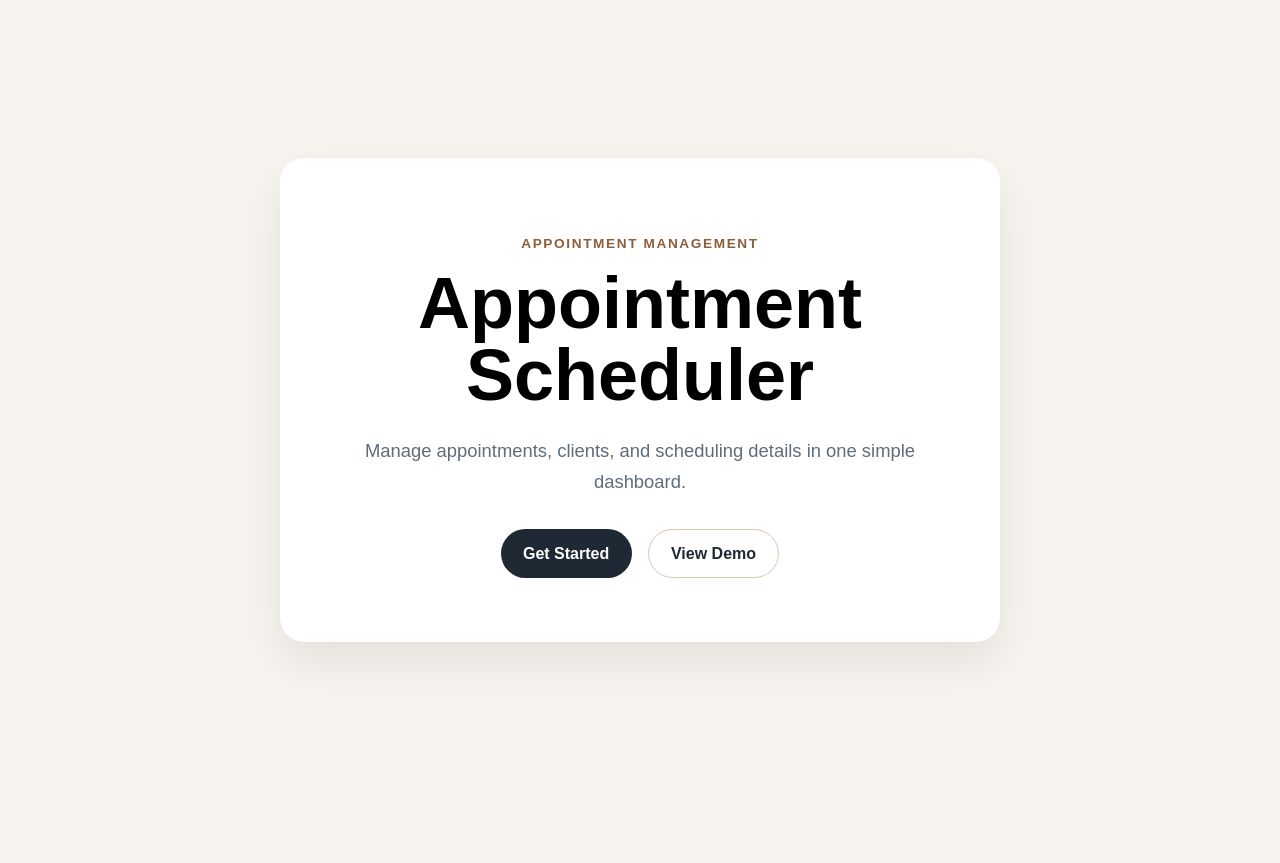
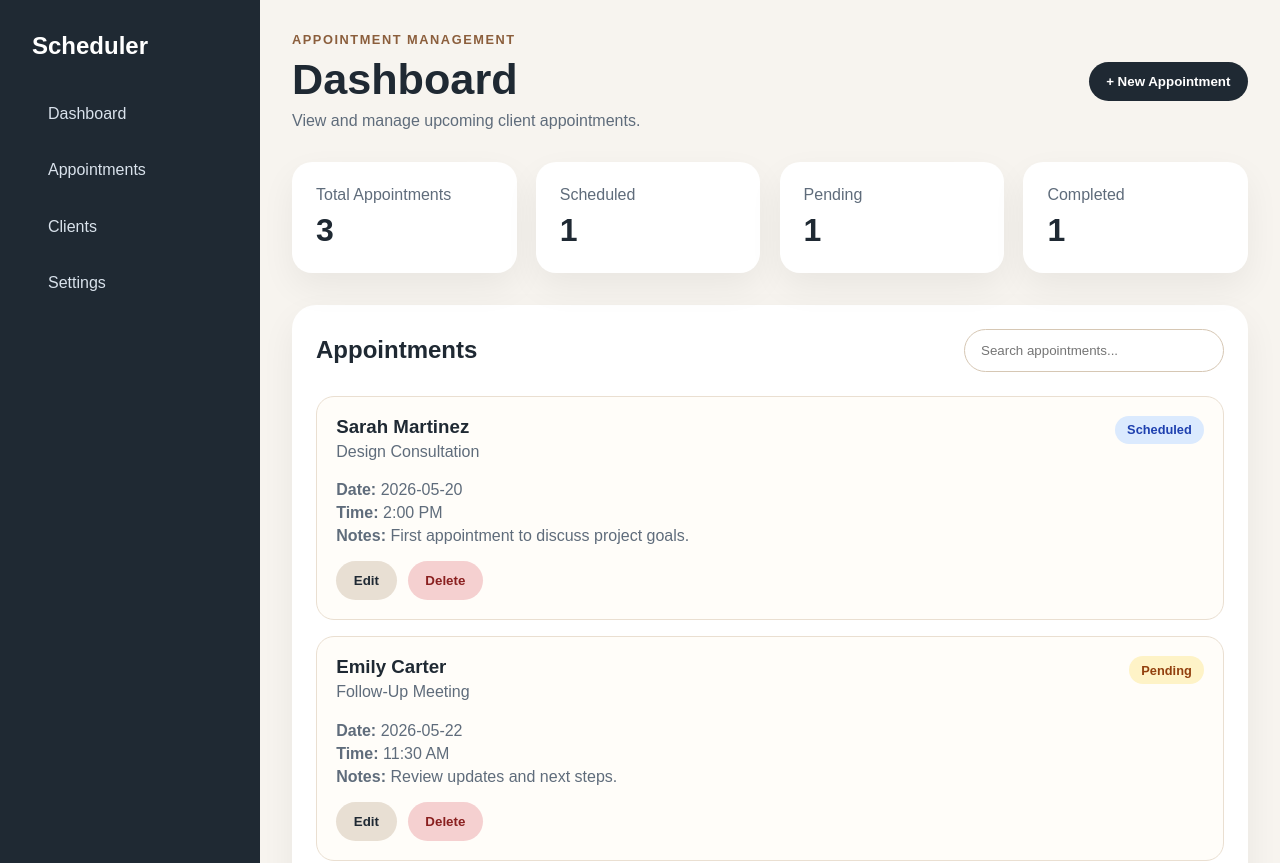
Before and after one commit to adamBlank99/appointment_scheduler_app, a React (Vite) app: page / in a window 1280 px wide. Shown: the top 863 px of the page. Before the commit the page ends 800 px from the top, so only its background shows below. Built offline with nearby package versions, Linux system fonts and the light colour scheme.

Commit message:
Create static dashboard layout

```diff
--- a/src/App.css
+++ b/src/App.css
@@ -1,79 +1,238 @@
-.app {
+.dashboard-page {
   min-height: 100vh;
-  display: flex;
-  align-items: center;
-  justify-content: center;
-  padding: 2rem;
+  display: grid;
+  grid-template-columns: 260px 1fr;
   background: #f7f4ef;
   color: #1f2933;
 }
 
-.hero {
-  max-width: 720px;
-  text-align: center;
-  background: #ffffff;
-  padding: 4rem 3rem;
-  border-radius: 24px;
-  box-shadow: 0 20px 45px rgba(0, 0, 0, 0.08);
+.sidebar {
+  background: #1f2933;
+  color: white;
+  padding: 2rem;
+}
+
+.sidebar h2 {
+  margin: 0 0 2rem;
+}
+
+.sidebar nav {
+  display: flex;
+  flex-direction: column;
+  gap: 0.8rem;
+}
+
+.sidebar a {
+  color: #d9e2ec;
+  text-decoration: none;
+  padding: 0.8rem 1rem;
+  border-radius: 12px;
+}
+
+.sidebar a:hover {
+  background: rgba(255, 255, 255, 0.1);
+}
+
+.dashboard-content {
+  padding: 2rem;
+}
+
+.dashboard-header {
+  display: flex;
+  align-items: center;
+  justify-content: space-between;
+  gap: 1.5rem;
+  margin-bottom: 2rem;
 }
 
 .eyebrow {
-  margin-bottom: 1rem;
-  font-size: 0.85rem;
+  margin: 0 0 0.5rem;
+  font-size: 0.8rem;
   font-weight: 700;
   letter-spacing: 0.12em;
   text-transform: uppercase;
   color: #8b5e3c;
 }
 
-.hero h1 {
+.dashboard-header h1 {
   margin: 0;
-  font-size: clamp(2.5rem, 6vw, 4.5rem);
-  line-height: 1;
-  color: #000000;
-
+  font-size: 2.7rem;
 }
 
-.hero-text {
-  max-width: 560px;
-  margin: 1.5rem auto 2rem;
-  font-size: 1.15rem;
-  line-height: 1.7;
+.dashboard-subtitle {
+  margin: 0.5rem 0 0;
   color: #5f6c7b;
 }
 
-.hero-actions {
-  display: flex;
-  justify-content: center;
-  gap: 1rem;
-  flex-wrap: wrap;
-}
-
-button {
-  font: inherit;
-}
-
 .primary-button,
-.secondary-button {
-  padding: 0.9rem 1.4rem;
+.secondary-button,
+.danger-button {
+  border: none;
   border-radius: 999px;
+  padding: 0.75rem 1.1rem;
   cursor: pointer;
   font-weight: 700;
 }
 
 .primary-button {
-  border: none;
   background: #1f2933;
   color: white;
 }
 
 .secondary-button {
-  border: 1px solid #d6c7b4;
-  background: transparent;
+  background: #e8dfd3;
   color: #1f2933;
 }
 
-.primary-button:hover,
-.secondary-button:hover {
-  transform: translateY(-2px);
+.danger-button {
+  background: #f5d0d0;
+  color: #8a1f1f;
 }
+
+.stats-grid {
+  display: grid;
+  grid-template-columns: repeat(4, 1fr);
+  gap: 1.2rem;
+  margin-bottom: 2rem;
+}
+
+.stat-card {
+  background: white;
+  padding: 1.5rem;
+  border-radius: 20px;
+  box-shadow: 0 14px 35px rgba(0, 0, 0, 0.06);
+}
+
+.stat-card p {
+  margin: 0;
+  color: #5f6c7b;
+}
+
+.stat-card h2 {
+  margin: 0.5rem 0 0;
+  font-size: 2rem;
+}
+
+.appointments-section {
+  background: white;
+  padding: 1.5rem;
+  border-radius: 24px;
+  box-shadow: 0 14px 35px rgba(0, 0, 0, 0.06);
+}
+
+.section-header {
+  display: flex;
+  align-items: center;
+  justify-content: space-between;
+  gap: 1rem;
+  margin-bottom: 1.5rem;
+}
+
+.section-header h2 {
+  margin: 0;
+}
+
+.section-header input {
+  width: 260px;
+  padding: 0.8rem 1rem;
+  border: 1px solid #d6c7b4;
+  border-radius: 999px;
+}
+
+.appointments-grid {
+  display: grid;
+  gap: 1rem;
+}
+
+.appointment-card {
+  border: 1px solid #eadfd1;
+  border-radius: 18px;
+  padding: 1.2rem;
+  background: #fffdf9;
+}
+
+.appointment-card-header {
+  display: flex;
+  align-items: flex-start;
+  justify-content: space-between;
+  gap: 1rem;
+  margin-bottom: 1rem;
+}
+
+.appointment-card h3 {
+  margin: 0;
+}
+
+.appointment-card p {
+  margin: 0.3rem 0;
+  color: #5f6c7b;
+}
+
+.status-badge {
+  padding: 0.4rem 0.75rem;
+  border-radius: 999px;
+  font-size: 0.8rem;
+  font-weight: 700;
+}
+
+.status-badge.scheduled {
+  background: #dbeafe;
+  color: #1e40af;
+}
+
+.status-badge.pending {
+  background: #fef3c7;
+  color: #92400e;
+}
+
+.status-badge.completed {
+  background: #dcfce7;
+  color: #166534;
+}
+
+.appointment-details {
+  margin-bottom: 1rem;
+}
+
+.appointment-actions {
+  display: flex;
+  gap: 0.7rem;
+}
+
+@media (max-width: 900px) {
+  .dashboard-page {
+    grid-template-columns: 1fr;
+  }
+
+  .sidebar {
+    display: none;
+  }
+
+  .dashboard-header {
+    flex-direction: column;
+    align-items: flex-start;
+  }
+
+  .stats-grid {
+    grid-template-columns: repeat(2, 1fr);
+  }
+
+  .section-header {
+    flex-direction: column;
+    align-items: flex-start;
+  }
+
+  .section-header input {
+    width: 100%;
+  }
+}
+
+@media (max-width: 600px) {
+  .dashboard-content {
+    padding: 1rem;
+  }
+
+  .stats-grid {
+    grid-template-columns: 1fr;
+  }
+}
--- a/src/App.jsx
+++ b/src/App.jsx
@@ -1,24 +1,8 @@
-import './App.css'
+import Dashboard from "./pages/Dashboard"
+import "./App.css"
 
 function App() {
-  return (
-    <main className="app">
-      <section className="hero">
-        <p className="eyebrow">Appointment Management</p>
-
-        <h1>Appointment Scheduler</h1>
-
-        <p className="hero-text">
-          Manage appointments, clients, and scheduling details in one simple dashboard.
-        </p>
-
-        <div className="hero-actions">
-          <button className="primary-button">Get Started</button>
-          <button className="secondary-button">View Demo</button>
-        </div>
-      </section>
-    </main>
-  )
+  return <Dashboard />
 }
 
 export default App
--- /dev/null
+++ b/src/components/AppointmentCard.jsx
@@ -0,0 +1,35 @@
+function AppointmentCard({ appointment }) {
+    return (
+      <article className="appointment-card">
+        <div className="appointment-card-header">
+          <div>
+            <h3>{appointment.clientName}</h3>
+            <p>{appointment.service}</p>
+          </div>
+
+          <span className={`status-badge ${appointment.status.toLowerCase()}`}>
+            {appointment.status}
+          </span>
+        </div>
+
+        <div className="appointment-details">
+          <p>
+            <strong>Date:</strong> {appointment.date}
+          </p>
+          <p>
+            <strong>Time:</strong> {appointment.time}
+          </p>
+          <p>
+            <strong>Notes:</strong> {appointment.notes}
+          </p>
+        </div>
+
+        <div className="appointment-actions">
+          <button className="secondary-button">Edit</button>
+          <button className="danger-button">Delete</button>
+        </div>
+      </article>
+    )
+  }
+
+  export default AppointmentCard
--- /dev/null
+++ b/src/data/sampleAppointments.js
@@ -0,0 +1,29 @@
+export const sampleAppointments = [
+    {
+      id: 1,
+      clientName: "Sarah Martinez",
+      service: "Design Consultation",
+      date: "2026-05-20",
+      time: "2:00 PM",
+      status: "Scheduled",
+      notes: "First appointment to discuss project goals.",
+    },
+    {
+      id: 2,
+      clientName: "Emily Carter",
+      service: "Follow-Up Meeting",
+      date: "2026-05-22",
+      time: "11:30 AM",
+      status: "Pending",
+      notes: "Review updates and next steps.",
+    },
+    {
+      id: 3,
+      clientName: "Sophia Lopez",
+      service: "Interview",
+      data: "2026-05-09",
+      time: "1:30 PM",
+      status: "Pending",
+      notes: "Review updates and next steps.",
+    }
+  ]
--- /dev/null
+++ b/src/pages/Dashboard.jsx
@@ -0,0 +1,73 @@
+import AppointmentCard from "../components/AppointmentCard"
+import { sampleAppointments } from "../data/sampleAppointments"
+
+function Dashboard() {
+  return (
+    <main className="dashboard-page">
+      <aside className="sidebar">
+        <h2>Scheduler</h2>
+
+        <nav>
+          <a href="#">Dashboard</a>
+          <a href="#">Appointments</a>
+          <a href="#">Clients</a>
+          <a href="#">Settings</a>
+        </nav>
+      </aside>
+
+      <section className="dashboard-content">
+        <header className="dashboard-header">
+          <div>
+            <p className="eyebrow">Appointment Management</p>
+            <h1>Dashboard</h1>
+            <p className="dashboard-subtitle">
+              View and manage upcoming client appointments.
+            </p>
+          </div>
+
+          <button className="primary-button">+ New Appointment</button>
+        </header>
+
+        <section className="stats-grid">
+          <div className="stat-card">
+            <p>Total Appointments</p>
+            <h2>{sampleAppointments.length}</h2>
+          </div>
+
+          <div className="stat-card">
+            <p>Scheduled</p>
+            <h2>1</h2>
+          </div>
+
+          <div className="stat-card">
+            <p>Pending</p>
+            <h2>1</h2>
+          </div>
+
+          <div className="stat-card">
+            <p>Completed</p>
+            <h2>1</h2>
+          </div>
+        </section>
+
+        <section className="appointments-section">
+          <div className="section-header">
+            <h2>Appointments</h2>
+            <input type="text" placeholder="Search appointments..." />
+          </div>
+
+          <div className="appointments-grid">
+            {sampleAppointments.map((appointment) => (
+              <AppointmentCard
+                key={appointment.id}
+                appointment={appointment}
+              />
+            ))}
+          </div>
+        </section>
+      </section>
+    </main>
+  )
+}
+
+export default Dashboard
```
